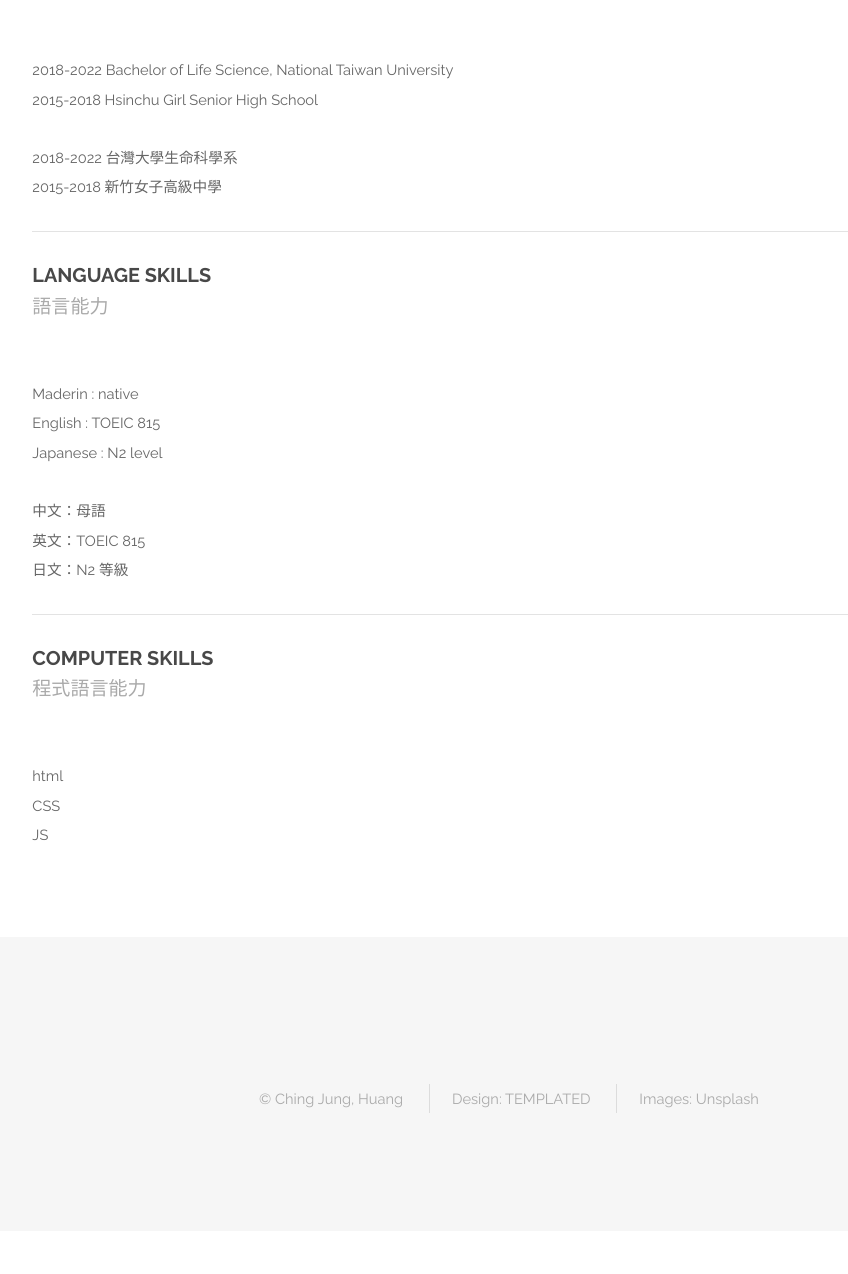
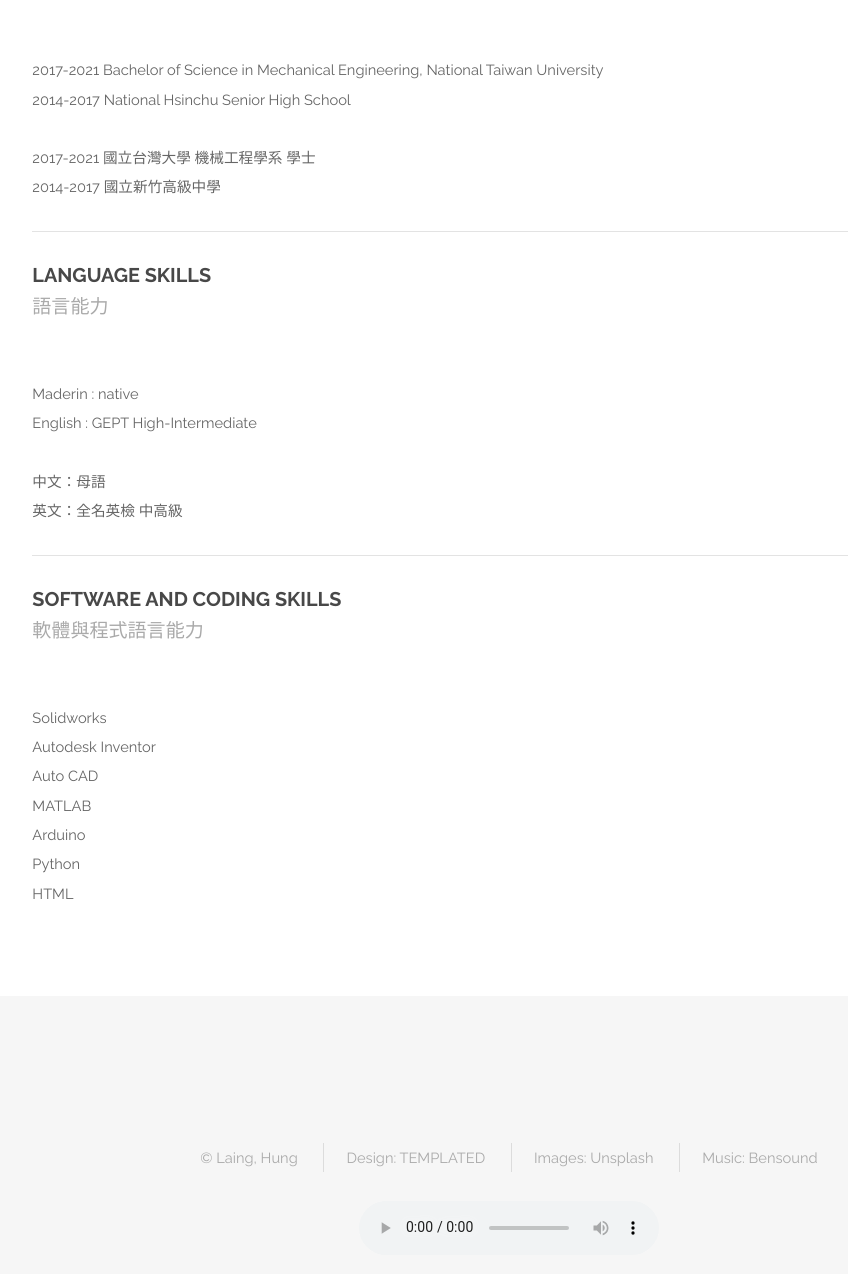
Before and after one commit to Kendo-Buddha/KendoBuddha, a plain HTML site: page education.html in a window 1280 px wide. Shown: the part 244-1518 px from the top of the page, without its empty margins (131-979 px from the left). Before the commit the page ends 1475 px from the top, so only its background shows below. Drawn offline with Linux system fonts and the light colour scheme.

Commit message:
Update education.html

```diff
--- a/education.html
+++ b/education.html
@@ -17,11 +17,12 @@
 
     <!-- Header -->
     <header id="header">
-        <h1><a href="index.html">Ching Jung, Huang</a></h1>
+        <h1><a href="index.html">Liang, Hung</a></h1>
         <nav id="nav">
             <ul>
                 <li><a href="index.html">Home</a></li>
                 <li><a href="education.html">Education</a></li>
+                <li><a href="research.html">Research Experiences</a></li>
                 <li><a href="extracurricular.html">Extracurricular Activities</a></li>
                 <li><a href="contact.html">Contact</a></li>
             </ul>
@@ -40,8 +41,8 @@
             </header>
 
 
-            <p>2018-2022 Bachelor of Life Science, National Taiwan University <br> 2015-2018 Hsinchu Girl Senior High School </p>
-            <p>2018-2022 台灣大學生命科學系 <br> 2015-2018 新竹女子高級中學</p>
+            <p>2017-2021 Bachelor of Science in Mechanical Engineering, National Taiwan University <br> 2014-2017  National Hsinchu Senior High School </p>
+            <p>2017-2021 國立台灣大學 機械工程學系 學士<br> 2014-2017 國立新竹高級中學</p>
 
             <hr>
 
@@ -52,18 +53,18 @@
                 </header>
 
 
-                <p>Maderin : native <br> English : TOEIC 815<br> Japanese : N2 level
+                <p>Maderin : native <br> English : GEPT High-Intermediate
                 </p>
-                <p>中文：母語 <br> 英文：TOEIC 815 <br>日文：N2 等級</p>
+                <p>中文：母語 <br> 英文：全名英檢 中高級<br>
 
                 <hr>
 
                 <header class="major special">
-                    <h3>Computer Skills</h3>
-                    <p>程式語言能力</p>
+                    <h3>Software and coding Skills</h3>
+                    <p>軟體與程式語言能力</p>
                 </header>
 
-                <p>html<br>CSS<br>JS</p>
+                <p>Solidworks<br>Autodesk Inventor<br>Auto CAD<br>MATLAB<br>Arduino<br>Python<br>HTML<br></p>
 
             </section>
 
@@ -79,12 +80,20 @@
     <footer id="footer">
         <div class="container">
             <ul class="copyright">
-                <li>&copy; Ching Jung, Huang</li>
+                <li>&copy; Laing, Hung</li>
                 <li>Design: <a href="http://templated.co">TEMPLATED</a></li>
                 <li>Images: <a href="http://unsplash.com">Unsplash</a></li>
+                <li>Music: <a href="http://bensound.com">Bensound</a></li>
             </ul>
+
         </div>
-    </footer>
+        <div class="container">
+
+          <audio controls autoplay loop>
+              <source src="music/newbeginning.mp3" type="audio/mp3">
+          </audio>
+        </div>
+        </footer>
 
     <!-- Scripts -->
     <script src="assets/js/jquery.min.js"></script>
```
